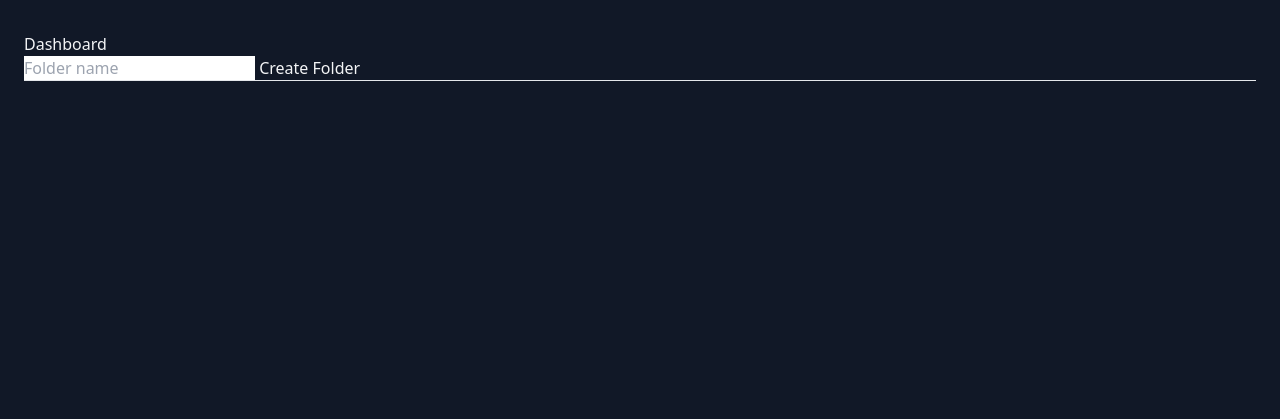
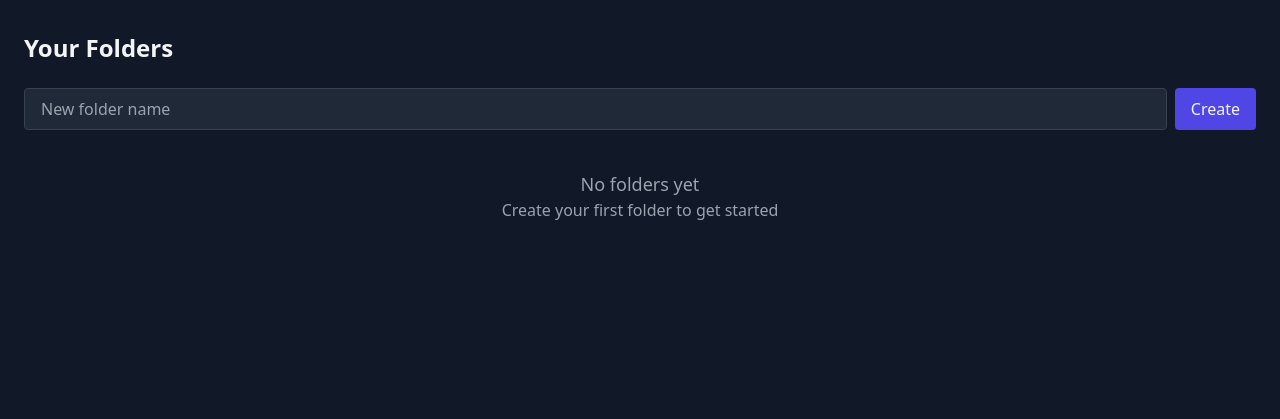
Before and after one commit to sparshpatil13412/onetab-platform, a Flask app: page /dashboard in a window 1280 px wide. Shown: the part 65-484 px from the top of the page. Run offline with Flask 3, Linux system fonts and the light colour scheme; the visitor is signed in with stand-in values (Sample User, id 1); some libraries are stand-ins or nearby versions.

Commit message:
Revamp dashboard.html for better UI and UX
Updated the dashboard template to improve layout and styling, including a new folder creation form and enhanced folder display.

```diff
--- a/templates/dashboard.html
+++ b/templates/dashboard.html
@@ -1,21 +1,36 @@
 {% extends "base2.html" %}
-{% block title %}
-    Dashboard
-{% endblock %}
-{% block content%}
-    <h2>Dashboard</h2>
 
-    <form action="/create_folder" method="POST">
-        <input type="text" name="folder_name" placeholder="Folder name" required>
-        <button type="submit">Create Folder</button>
-    </form>
+{% block content %}
 
-    <hr>
+<h2 class="text-2xl font-semibold mb-6">Your Folders</h2>
+
+<!-- Create Folder -->
+<form action="/create_folder" method="POST" class="flex gap-2 mb-6">
+    <input type="text" name="folder_name" placeholder="New folder name"
+        class="px-4 py-2 rounded bg-gray-800 border border-gray-700 w-full">
+    <button class="bg-indigo-600 px-4 py-2 rounded">Create</button>
+</form>
+
+{% if folders %}
+<div class="grid grid-cols-1 sm:grid-cols-2 md:grid-cols-3 gap-6">
 
     {% for folder in folders %}
-        <div>
-            <p>{{ folder.name }}</p>
-            <a href="/upload_page/{{ folder.id }}">Upload File</a>
-        </div>
+    <a href="/folder/{{folder.id}}"
+       class="bg-gray-800 p-5 rounded-xl hover:bg-gray-700 transition shadow">
+
+        <div class="text-3xl mb-2">📁</div>
+        <div class="font-semibold text-lg">{{ folder.name }}</div>
+
+    </a>
     {% endfor %}
-{% endblock%}
+
+</div>
+
+{% else %}
+<div class="text-center text-gray-400 mt-10">
+    <p class="text-lg">No folders yet</p>
+    <p>Create your first folder to get started</p>
+</div>
+{% endif %}
+
+{% endblock %}
```
